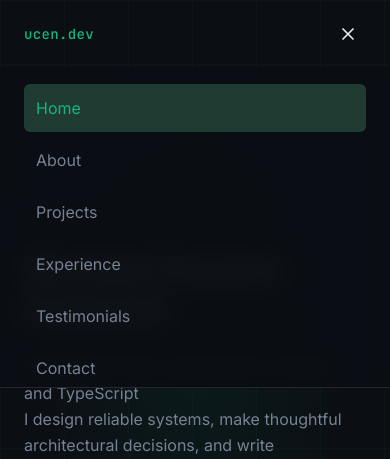
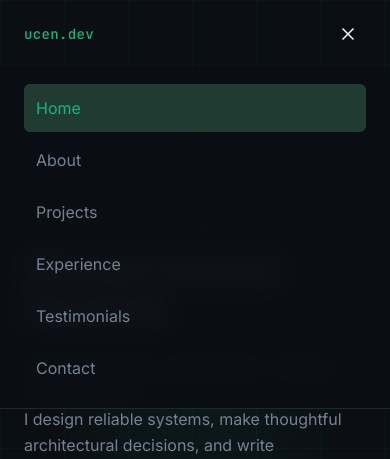
Before and after one commit to ucencode/ucencode.github.io, a React (Vite) app: page / in a window 390 px wide. Both pictures are taken after a click on the button 348 px from the left and 34 px from the top of the page. Shown: the top 459 px of the page. Built offline with nearby package versions, Linux system fonts and the light colour scheme.

Commit message:
fix: update mobile menu height for improved visibility

```diff
--- a/src/components/Header.tsx
+++ b/src/components/Header.tsx
@@ -91,7 +91,7 @@ const Header = () => {
       <div
         className={cn(
           "md:hidden overflow-hidden transition-all duration-300 ease-out border-b border-border bg-background/95 backdrop-blur-md",
-          menuOpen ? "max-h-80 opacity-100" : "max-h-0 opacity-0 border-b-0"
+          menuOpen ? "max-h-100 opacity-100" : "max-h-0 opacity-0 border-b-0"
         )}
       >
         <nav className="px-6 py-4 flex flex-col gap-1" aria-label="Mobile navigation">
```
